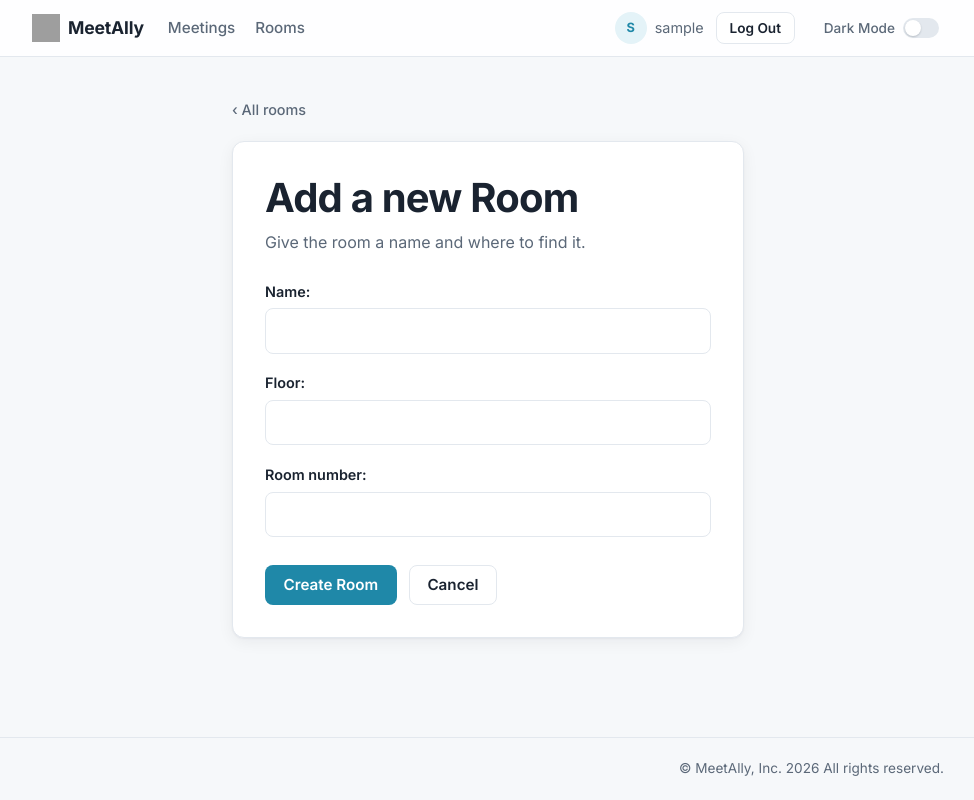
After one commit to barboxinha/MeetAlly, a Django app: page /meetings/rooms/new in a window 1280 px wide. The commit adds this page. Shown: the whole page, without its empty margins (152-1126 px from the left). Run offline with Django 5.2, Linux system fonts and the light colour scheme; the visitor is signed in with stand-in values (Sample User, id 1); grey boxes are pictures that could not be loaded.

Commit message:
Add create new room page

```diff
--- /dev/null
+++ b/meetings/templates/meetings/new_room.html
@@ -0,0 +1,25 @@
+{% extends 'base.html' %}
+
+{% block title %}New Room{% endblock %}
+
+{% block container_class %}container-narrow{% endblock %}
+
+{% block content %}
+<a class="back-link" href="{% url 'rooms' %}">&lsaquo; All rooms</a>
+<div class="card">
+    <div class="page-title">
+        <h1>Add a new Room</h1>
+        <p>Give the room a name and where to find it.</p>
+    </div>
+    <form method="post">
+        <div class="form-fields">
+            {{ form }}
+        </div>
+        {% csrf_token %}
+        <div class="actions">
+            <button type="submit">Create Room</button>
+            <a class="btn btn-secondary" href="{% url 'rooms' %}">Cancel</a>
+        </div>
+    </form>
+</div>
+{% endblock %}
--- a/meetings/urls.py
+++ b/meetings/urls.py
@@ -8,6 +8,7 @@ from meetings import views
 urlpatterns = [
     path('<int:id>', views.detail, name="detail"),
     path('rooms', views.room_list, name="rooms"),
+    path('rooms/new', views.new_room, name="new_room"),
     path('new', views.new, name="new"),
     path('edit/<int:id>', views.edit, name="edit"),
     path('delete/<int:id>', views.delete, name="delete")
--- a/meetings/views.py
+++ b/meetings/views.py
@@ -23,6 +23,24 @@ def detail(request, id):
 def room_list(request):
     rooms = Room.objects.all()
     return render(request, "meetings/room_list.html", {"rooms": rooms})
+
+
+RoomForm = modelform_factory(Room, exclude=[])
+
+@login_required
+def new_room(request):
+    # Only superusers can add rooms; the button is hidden for everyone else,
+    # but the URL could still be typed in directly.
+    if not request.user.is_superuser:
+        raise PermissionDenied
+    if request.method == "POST":
+        form = RoomForm(request.POST)
+        if form.is_valid():
+            form.save()
+            return redirect("rooms")
+    else:
+        form = RoomForm()
+    return render(request, "meetings/new_room.html", {"form": form})
 
 
 # This is a new class generated from your model by the modelform_factory function.
```
Also changed, not shown: meetings/templates/meetings/room_list.html (+7 -5 lines), 1 other file.
